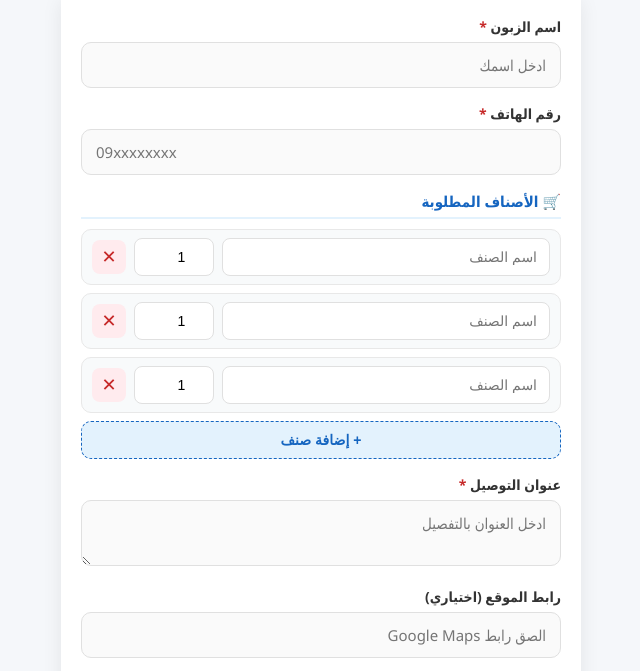
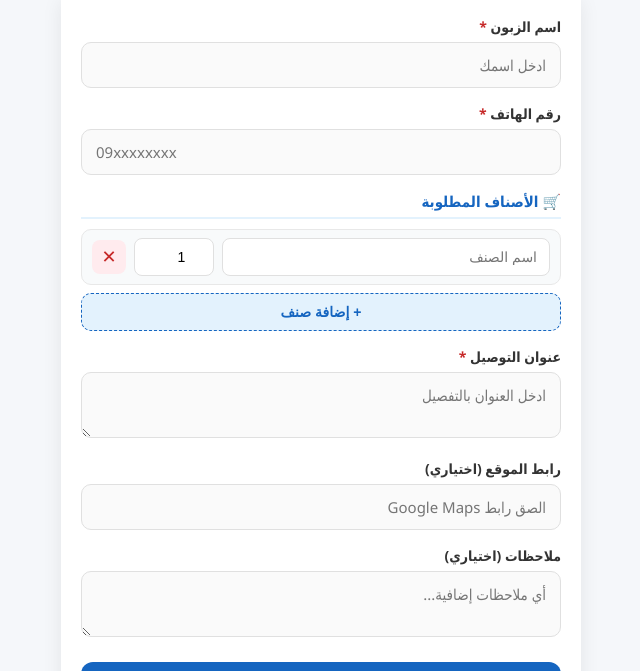
Before and after one commit to giranbar3-code/delivery-server, a website: page public/index.html in a window 1280 px wide. Shown: the part 112-783 px from the top of the page, without its empty margins (319-959 px from the left). Drawn offline with Linux system fonts and the light colour scheme.

Commit message:
صف افتراضي واحد في صفحة العميل

```diff
--- a/public/index.html
+++ b/public/index.html
@@ -190,9 +190,7 @@
             container.appendChild(div);
         }
 
-        // إضافة 3 صفوف افتراضية
-        addItemRow('', 1);
-        addItemRow('', 1);
+        // صف افتراضي واحد
         addItemRow('', 1);
 
         document.getElementById('btnAddItem').addEventListener('click', () => addItemRow('', 1));
```
